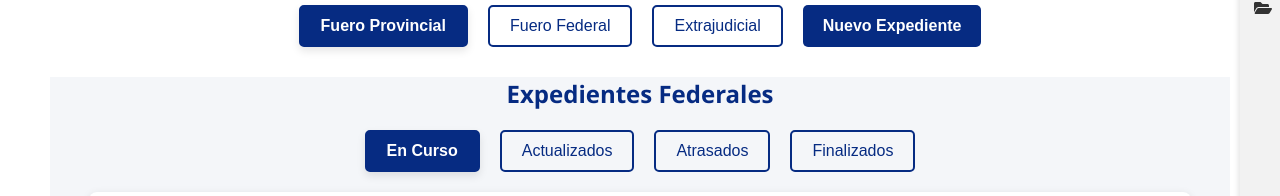
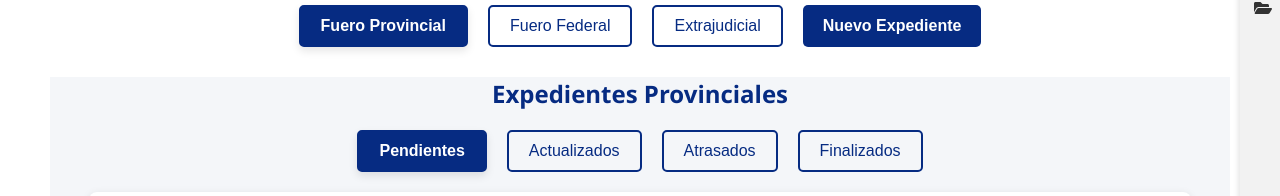
Before and after one commit to lucascarrada3/frontendAbogados, a React (Vite) app: page /expedientes in a window 1280 px wide. Shown: the part 136-332 px from the top of the page. Built offline with nearby package versions, Linux system fonts and the light colour scheme; no server answers; sample sign-in values are in the browser's storage.

Commit message:
Cambios sugeridos de vani

```diff
--- a/src/Types/expedientes.ts
+++ b/src/Types/expedientes.ts
@@ -8,5 +8,5 @@ export type Expediente = {
   caratula: string;
   proveido: string;
   observaciones: string;
-  idEstado: 'Atrasado' | 'En Curso' | 'Finalizado' | 'Actualizado';
+  idEstado: 'Atrasado' | 'Pendientes' | 'Finalizado' | 'Actualizado';
 };
--- a/src/components/dashboard/dashboard.tsx
+++ b/src/components/dashboard/dashboard.tsx
@@ -26,8 +26,9 @@ const Dashboard: React.FC = () => {
     const agruparPorEstado = (expedientes: Expediente[]): EstadoGroup[] => {
     const estadoCount: EstadoCount = {
         'Pendientes': 0,
-            'Finalizados': 0,
-            'En curso': 0
+        'Actualizados': 0,
+        'Atrasados': 0,
+        'Finalizados': 0
     };
 
     expedientes.forEach((exp) => {
@@ -37,8 +38,10 @@ const Dashboard: React.FC = () => {
             estadoCount['Pendientes'] += 1;
         } else if (estado.includes('final')) {
             estadoCount['Finalizados'] += 1;
-            } else {
-                estadoCount['En curso'] += 1;
+        } else if (estado.includes('atrasado')) {
+            estadoCount['Atrasados'] += 1;
+        } else if (estado.includes('actualizado') || estado.includes('curso')) {
+            estadoCount['Actualizados'] += 1;
         }
     });
 
--- a/src/components/expedientes/ExpedientesTable.tsx
+++ b/src/components/expedientes/ExpedientesTable.tsx
@@ -107,7 +107,7 @@ const ExpedientesTable: React.FC<Props> = ({ data, onFinalizar, isLoading }) =>
 
         switch (idEstado) {
           case 1:
-            estadoNombre = 'En Curso';
+            estadoNombre = 'Pendientes';
             icon = <FaSpinner color="blue" />;
             break;
           case 2:
--- a/src/components/expedientes/ExtrajudicialesPage.tsx
+++ b/src/components/expedientes/ExtrajudicialesPage.tsx
@@ -11,7 +11,7 @@ import { API_URL } from '../../utils/api';
       const [atrasados, setAtrasados] = useState<Expediente[]>([]);
       const [actualizados, setActualizados] = useState<Expediente[]>([]);
       const [finalizados, setFinalizados] = useState<Expediente[]>([]);
-      const [currentTab, setCurrentTab] = useState<'atrasados' | 'actualizados' | 'finalizados' | 'en curso'>('en curso');
+      const [currentTab, setCurrentTab] = useState<'atrasados' | 'actualizados' | 'finalizados' | 'pendientes'>('pendientes');
 
     const fetchExpedientes = async () => {
     const token = localStorage.getItem('token');
@@ -74,14 +74,14 @@ const moverAFinalizados = (expediente: Expediente) => {
 
  return (
     <div className="expedientes-page">
-      <h2 className="titulo-expediente">Expedientes Federales</h2>
+      <h2 className="titulo-expediente">Gestiones Extrajudiciales</h2>
 
       <div className="tabs-container">
         <button
-          className={`tab-button ${currentTab === 'en curso' ? 'active' : ''}`}
-          onClick={() => setCurrentTab('en curso')}
+          className={`tab-button ${currentTab === 'pendientes' ? 'active' : ''}`}
+          onClick={() => setCurrentTab('pendientes')}
         >
-          En Curso
+          Pendientes
         </button>
         <button
           className={`tab-button ${currentTab === 'actualizados' ? 'active' : ''}`}
@@ -105,7 +105,7 @@ const moverAFinalizados = (expediente: Expediente) => {
 
 
       <div className="tabla-container">
-      {currentTab === 'en curso' && (
+      {currentTab === 'pendientes' && (
           <ExpedientesTable data={expedientes} onFinalizar={moverAFinalizados} />
         )}
         {currentTab === 'atrasados' && (
--- a/src/components/expedientes/FederalesPage.tsx
+++ b/src/components/expedientes/FederalesPage.tsx
@@ -11,7 +11,7 @@ const FederalesPage: React.FC = () => {
   const [atrasados, setAtrasados] = useState<Expediente[]>([]);
   const [actualizados, setActualizados] = useState<Expediente[]>([]);
   const [finalizados, setFinalizados] = useState<Expediente[]>([]);
-  const [currentTab, setCurrentTab] = useState<'atrasados' | 'actualizados' | 'finalizados' | 'en curso'>('en curso');
+  const [currentTab, setCurrentTab] = useState<'atrasados' | 'actualizados' | 'finalizados' | 'pendientes'>('pendientes');
 
   const fetchExpedientes = async () => {
     const token = localStorage.getItem('token');
@@ -81,10 +81,10 @@ const moverAFinalizados = (expediente: Expediente) => {
 
       <div className="tabs-container">
         <button
-          className={`tab-button ${currentTab === 'en curso' ? 'active' : ''}`}
-          onClick={() => setCurrentTab('en curso')}
+          className={`tab-button ${currentTab === 'pendientes' ? 'active' : ''}`}
+          onClick={() => setCurrentTab('pendientes')}
         >
-          En Curso
+          Pendientes
         </button>
         <button
           className={`tab-button ${currentTab === 'actualizados' ? 'active' : ''}`}
@@ -108,7 +108,7 @@ const moverAFinalizados = (expediente: Expediente) => {
 
 
       <div className="tabla-container">
-      {currentTab === 'en curso' && (
+      {currentTab === 'pendientes' && (
           <ExpedientesTable data={expedientes} onFinalizar={moverAFinalizados} />
         )}
         {currentTab === 'atrasados' && (
--- a/src/components/expedientes/NuevoExpedientePage.tsx
+++ b/src/components/expedientes/NuevoExpedientePage.tsx
@@ -13,7 +13,7 @@ const NuevoExpedientePage: React.FC = () => {
     caratula: '',
     proveido: '',
     observaciones: '',
-    idEstado: 'En Curso',
+    idEstado: 'Pendientes',
     idTipo: 1,
   });
 
@@ -79,10 +79,10 @@ const NuevoExpedientePage: React.FC = () => {
       return;
     }
 
-    const estadoSeleccionado = estados.find((estado) => estado.estado === 'En Curso');
+    const estadoSeleccionado = estados.find((estado) => estado.estado === 'Pendientes');
 
     if (!estadoSeleccionado) {
-      alert('Estado "En Curso" no encontrado');
+      alert('Estado "Pendientes" no encontrado');
       return;
     }
 
--- a/src/components/expedientes/ProvincialesPage.tsx
+++ b/src/components/expedientes/ProvincialesPage.tsx
@@ -10,7 +10,7 @@ const ProvincialesPage: React.FC = () => {
     const [atrasados, setAtrasados] = useState<Expediente[]>([]);
     const [actualizados, setActualizados] = useState<Expediente[]>([]);
     const [finalizados, setFinalizados] = useState<Expediente[]>([]);
-    const [currentTab, setCurrentTab] = useState<'atrasados' | 'actualizados' | 'finalizados' | 'en curso'>('en curso');
+    const [currentTab, setCurrentTab] = useState<'atrasados' | 'actualizados' | 'finalizados' | 'pendientes'>('pendientes');
 
 
   const fetchExpedientes = async () => {
@@ -80,14 +80,14 @@ const ProvincialesPage: React.FC = () => {
 
    return (
     <div className="expedientes-page">
-      <h2 className="titulo-expediente">Expedientes Federales</h2>
+      <h2 className="titulo-expediente">Expedientes Provinciales</h2>
 
       <div className="tabs-container">
         <button
-          className={`tab-button ${currentTab === 'en curso' ? 'active' : ''}`}
-          onClick={() => setCurrentTab('en curso')}
+          className={`tab-button ${currentTab === 'pendientes' ? 'active' : ''}`}
+          onClick={() => setCurrentTab('pendientes')}
         >
-          En Curso
+          Pendientes
         </button>
         <button
           className={`tab-button ${currentTab === 'actualizados' ? 'active' : ''}`}
@@ -111,7 +111,7 @@ const ProvincialesPage: React.FC = () => {
 
 
       <div className="tabla-container">
-      {currentTab === 'en curso' && (
+      {currentTab === 'pendientes' && (
           <ExpedientesTable data={expedientes} onFinalizar={moverAFinalizados} />
         )}
         {currentTab === 'atrasados' && (
--- a/src/utils/filterExpedientes.ts
+++ b/src/utils/filterExpedientes.ts
@@ -3,7 +3,7 @@ import { Expediente } from '../Types/expedientes';
 export const filterExpedientes = (
   expedientes: Expediente[],
   jurisdiccion: 'Federales' | 'Provinciales' | 'Extrajudiciales',
-  estado: 'En Curso' | 'Tardado' | 'Finalizado' | 'NoFinalizado'
+  estado: 'Pendientes' | 'Tardado' | 'Finalizado' | 'NoFinalizado'
 ) => {
   const jurisdiccionMap: { [key: string]: number } = {
     Federales: 1,
@@ -15,7 +15,7 @@ export const filterExpedientes = (
     const esJurisdiccionCorrecta = expediente.idTipo === jurisdiccionMap[jurisdiccion];
 
     if (estado === 'NoFinalizado') {
-      return esJurisdiccionCorrecta && (expediente.idEstado === 'En Curso' || expediente.idEstado === 'Atrasado');
+      return esJurisdiccionCorrecta && (expediente.idEstado === 'Pendientes' || expediente.idEstado === 'Atrasado');
     } else {
       return esJurisdiccionCorrecta && expediente.idEstado === estado;
     }
```
Lines whose indentation alone changed are shown as unchanged.
